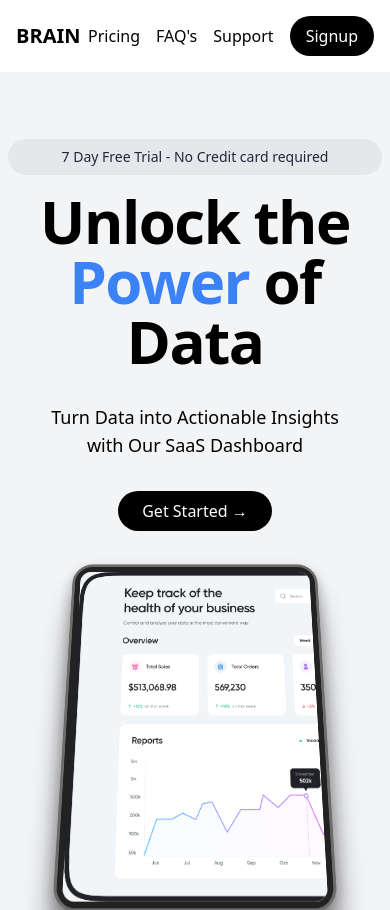
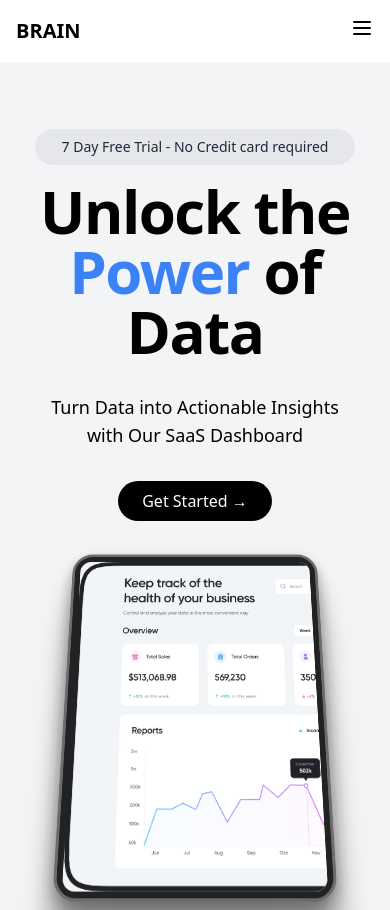
Before and after one commit to Parthakashyap/GITCS-LP, a React (Vite) app: page / in a window 390 px wide. Shown: the top 910 px of the page. Built offline with nearby package versions, Linux system fonts and the light colour scheme.

Commit message:
Responsive Navbar + minor fixes

```diff
--- a/src/components/navbar.tsx
+++ b/src/components/navbar.tsx
@@ -1,17 +1,66 @@
-import React from 'react';
+import React, { useState, useEffect, useRef } from 'react';
 
 const Navbar: React.FC = () => {
+  const [isOpen, setIsOpen] = useState(false);
+  const menuRef = useRef<HTMLDivElement>(null);
+  const buttonRef = useRef<HTMLButtonElement>(null);
+
+  const toggleMenu = () => {
+    setIsOpen(!isOpen);
+  };
+
+  const handleClickOutside = (event: MouseEvent) => {
+    if (
+      menuRef.current && !menuRef.current.contains(event.target as Node) &&
+      buttonRef.current && !buttonRef.current.contains(event.target as Node)
+    ) {
+      setIsOpen(false);
+    }
+  };
+
+  useEffect(() => {
+    if (isOpen) {
+      document.addEventListener('mousedown', handleClickOutside);
+    } else {
+      document.removeEventListener('mousedown', handleClickOutside);
+    }
+    return () => {
+      document.removeEventListener('mousedown', handleClickOutside);
+    };
+  }, [isOpen]);
+
   return (
     <nav className="bg-white shadow-sm">
       <div className="container mx-auto px-4 py-4 flex justify-between items-center">
         <div className="text-xl font-bold">BRAIN</div>
-        <div className="space-x-4 ">
-          <a href="#" className="text-black hover:text-gray-700 ">Pricing</a>
+        <div className="hidden md:flex space-x-4">
+          <a href="#" className="text-black hover:text-gray-700">Pricing</a>
           <a href="#" className="text-black hover:text-gray-700">FAQ's</a>
           <a href="#" className="text-black hover:text-gray-700">Support</a>
           <button className="bg-black text-white py-2 px-4 rounded-full">Signup</button>
         </div>
+        <div className="md:hidden">
+          <button
+            ref={buttonRef}
+            onClick={toggleMenu}
+            className="text-black focus:outline-none"
+          >
+            <svg className="w-6 h-6" fill="none" stroke="currentColor" viewBox="0 0 24 24" xmlns="http://www.w3.org/2000/svg">
+              <path strokeLinecap="round" strokeLinejoin="round" strokeWidth="2" d="M4 6h16M4 12h16M4 18h16"></path>
+            </svg>
+          </button>
+        </div>
       </div>
+      {isOpen && (
+        <div ref={menuRef} className="md:hidden">
+          <div className="px-2 pt-2 pb-3 space-y-1 sm:px-3">
+            <a href="#" className="block text-black hover:text-gray-700">Pricing</a>
+            <a href="#" className="block text-black hover:text-gray-700">FAQ's</a>
+            <a href="#" className="block text-black hover:text-gray-700">Support</a>
+            <button className="block w-20 text-left bg-black text-white py-2 px-4 rounded-full mt-2">Signup</button>
+          </div>
+        </div>
+      )}
     </nav>
   );
 };
--- a/src/components/sections/BusinessPotentialSection.tsx
+++ b/src/components/sections/BusinessPotentialSection.tsx
@@ -12,7 +12,7 @@ const BusinessPotentialSection: React.FC = () => {
           </button>
         </div>
         <div className="hidden lg:flex space-x-4">
-          <div className="bg-white shadow-md rounded-lg p-6 flex flex-col items-center absolute right-70 -rotate-12">
+          <div className="bg-white shadow-md rounded-lg p-6 flex flex-col items-center absolute lg:right-70 -rotate-12">
             <h3 className="text-lg font-medium mb-2">Total Sales</h3>
             <p className="text-2xl font-bold">$513,068.98</p>
             <p className="text-green-500 text-sm">+12% on this week</p>
--- a/src/components/ui/container-scroll-animation-component.tsx
+++ b/src/components/ui/container-scroll-animation-component.tsx
@@ -8,15 +8,23 @@ export function HeroScrollDemo() {
       <ContainerScroll
         titleComponent={
           <>
-            <div className="bg-gray-200 text-gray-800 rounded-full px-4 py-2 mb-4 text-sm font-medium ">
+          <div className="flex items-center justify-center">
+            <div className="bg-gray-200 text-gray-800 w-80 rounded-full px-4 py-2 mb-4 text-sm font-medium ">
               7 Day Free Trial - No Credit card required
             </div>
+            </div>
             <h1 className="text-6xl font-bold text-center tracking-tight">
-        Unlock the<br/> <span className="text-blue-500">Power</span> of Data
+              Unlock the
+              <br /> <span className="text-blue-500">Power</span> of Data
             </h1>
-      <img src={"./src/svg/Vector_6.svg"} alt="Vector 6" className="absolute w-32 ml-[36rem]" />
+            <img
+              src={"./src/svg/Vector_6.svg"}
+              alt="Vector 6"
+              className="absolute w-32 ml-[100rem] sm:ml-[24rem] md:ml-[23rem] lg:ml-[36rem]"
+            />
             <p className="text-center text-lg mt-8">
-        Turn Data into Actionable Insights <br/>with Our SaaS Dashboard
+              Turn Data into Actionable Insights <br />
+              with Our SaaS Dashboard
             </p>
             <button className="mt-8 bg-black text-white py-2 px-6 rounded-full">
               Get Started &rarr;
```
Lines whose indentation alone changed are shown as unchanged.
